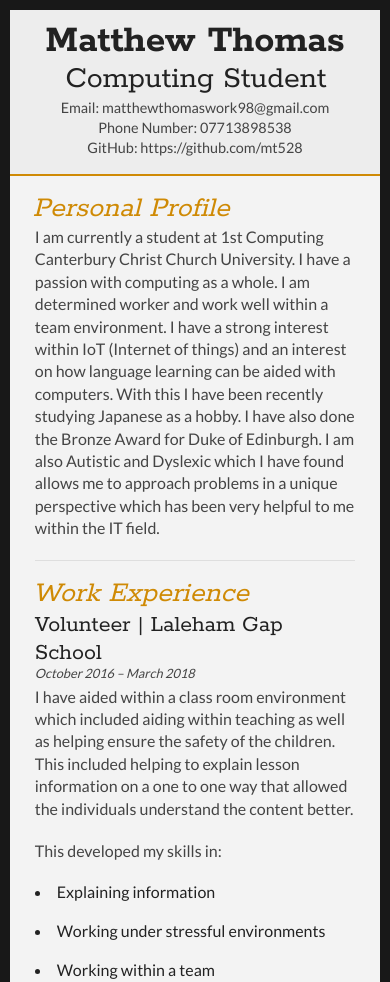
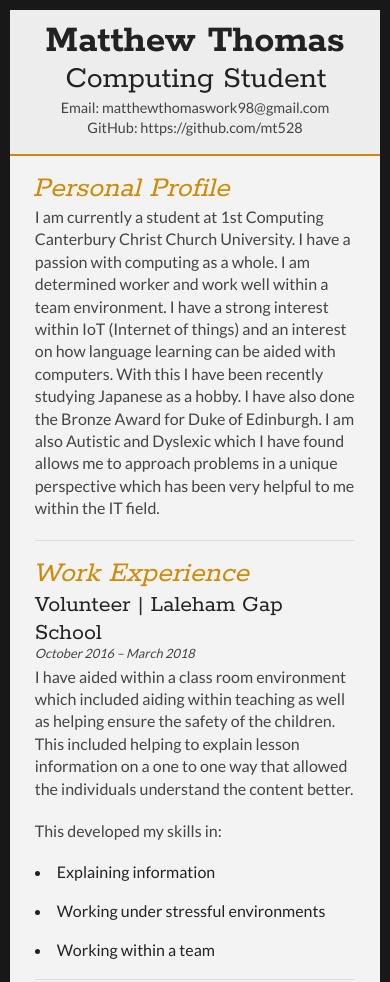
Before and after one commit to mt528/mt528.github.io, a plain HTML site: page index.html in a window 390 px wide. Shown: the top 982 px of the page. Drawn offline with Linux system fonts and the light colour scheme.

Commit message:
Add files via upload
removed phone number

```diff
--- a/index.html
+++ b/index.html
@@ -26,7 +26,7 @@
 		<div id="contactDetails" class="quickFade delayFour">
 			<ul>
 				<li>Email: <a href="matthewthomaswork98@gmail.com" target="_blank">matthewthomaswork98@gmail.com</a></li>
-				<li>Phone Number: 07713898538</li>
+
 				<li>GitHub: https://github.com/mt528</li>
 			</ul>
 		</div>
```
Also changed, not shown: 1 other file.
